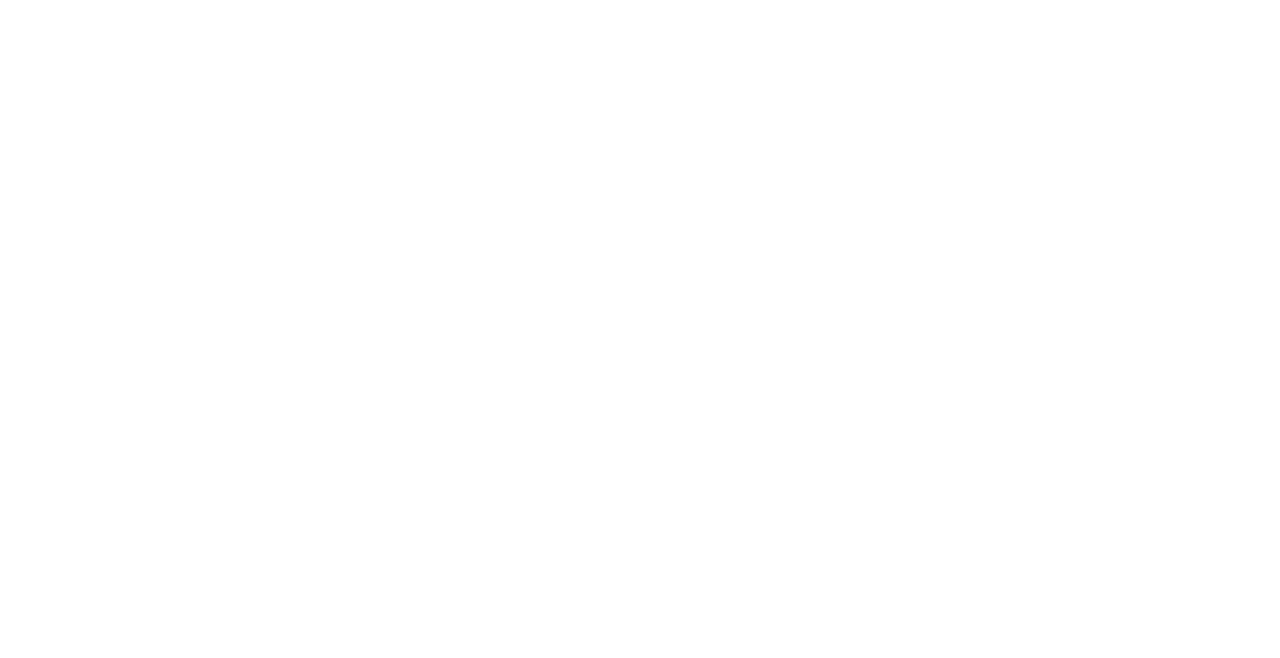
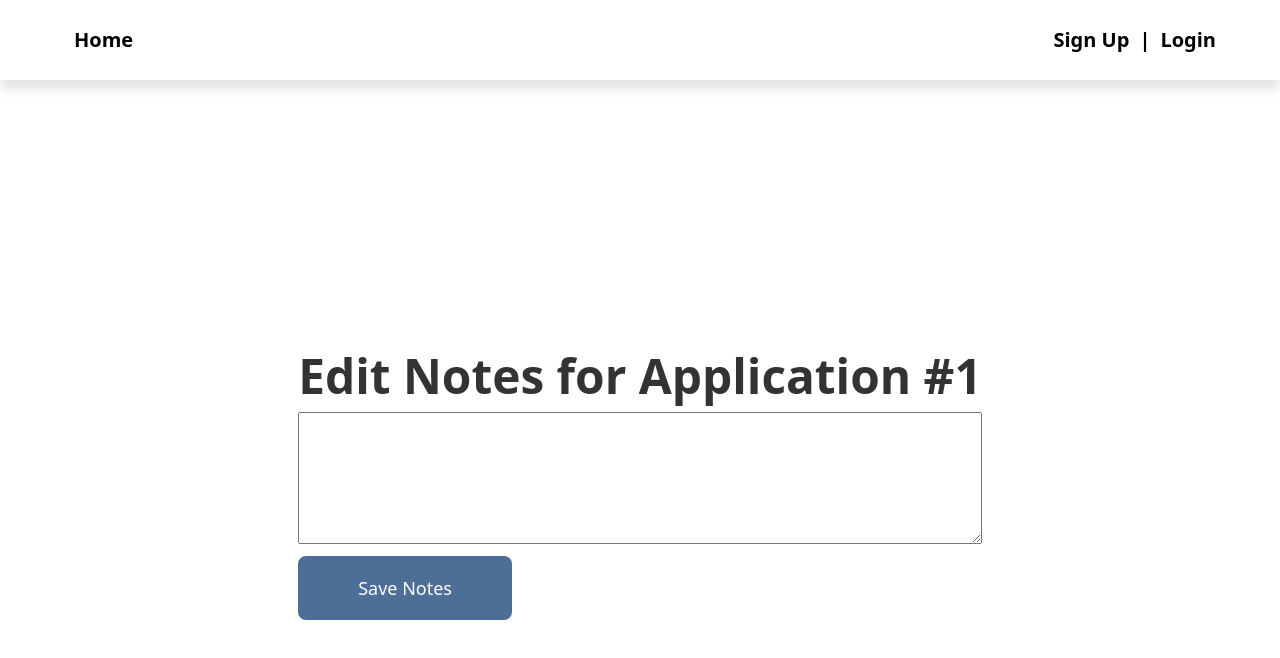
Before and after one commit to TyLou28/Application-Tracker, a React (Vite) app in the folder frontend/frontend/: page /track-applications/applications/1/notes in a window 1280 px wide. Before the commit this address had no page. Shown: the top 658 px of the page. Built offline with nearby package versions, Linux system fonts and the light colour scheme; no server answers.

Commit message:
Notes section added to frontend

```diff
--- a/frontend/frontend/src/App.jsx
+++ b/frontend/frontend/src/App.jsx
@@ -9,6 +9,7 @@
 import Layout from './pages/Layout';
 import NewEntry from './pages/NewEntry';
 import TrackApplications from './pages/TrackApplications';
+import Notes from './pages/Notes';
 
 
 function App() {
@@ -94,7 +95,8 @@
           <Route path='register' element={<Register />} />
           <Route path='login' element={<Login />} />
           <Route path='new-entry' element={<NewEntry />} />
-          <Route path='track-applications' element={<TrackApplications />} />
+          <Route path='track-applications' element={<TrackApplications /> } />
+          <Route path='track-applications/applications/:id/notes' element={<Notes />}/>
         </Route>
       </Routes>
     </BrowserRouter>
--- /dev/null
+++ b/frontend/frontend/src/pages/Notes.jsx
@@ -0,0 +1,67 @@
+import React, { useEffect, useState } from "react";
+import { useParams, useNavigate } from 'react-router-dom';
+
+export default function Notes() {
+    const { id } = useParams();
+    const navigate = useNavigate();
+    const[notes, setNotes] = useState();
+    const [loading, setLoading] = useState(true);
+
+    useEffect(() => {
+        fetchNotes();
+    }, [id])
+
+    const fetchNotes = async () => {
+        try {
+            const token = localStorage.getItem("accessToken");
+            const response = await fetch(`http://localhost:8000/user-applications`, {
+                method: "GET",
+                headers: {
+                    "Authorization": `Bearer ${token}`,
+                    "Content-Type": "application/json",
+                }
+            });
+            const data = await response.json()
+            setNotes(data.notes || '')
+        } catch(err) {
+            console.error(err);
+        } finally {
+            setLoading(false);
+        }
+    }
+    const handleSave = async () => {
+        try {
+          const res = await fetch(`http://localhost:8000/applications/${id}/update-notes`, {
+            method: "PATCH",
+            headers: {
+              "Content-Type": "application/json"
+            },
+            body: JSON.stringify({ notes })
+          });
+
+          if (!res.ok) throw new Error("Failed to update notes");
+
+          alert("Notes updated successfully");
+
+        } catch (err) {
+          console.error(err);
+          alert("Something went wrong");
+        }
+      };
+
+    if (loading) return <p> Loading Notes </p>
+
+    return (
+    <div style={{ padding: '2rem' }}>
+        <h2>Edit Notes for Application #{id}</h2>
+        <textarea
+        value={notes}
+        onChange={(e) => setNotes(e.target.value)}
+        rows={10}
+        style={{ width: '100%', padding: '1rem', fontSize: '1rem' }}
+        />
+        <br />
+        <button onClick={handleSave} style={{ marginTop: '1rem' }}>Save Notes</button>
+    </div>
+    );
+}
--- a/frontend/frontend/src/pages/TrackApplications.jsx
+++ b/frontend/frontend/src/pages/TrackApplications.jsx
@@ -1,10 +1,12 @@
 import React, { useEffect, useState } from "react";
+import { useNavigate } from 'react-router-dom';
 import '../App.css'
 import '../styles/applicationTable.css'
 export default function TrackApplications() {
     const [applications, setApplications] = useState([]);
     const [newStatus, setNewStatus] = useState("");
     const [statusError, setStatusError] = useState({});
+    const navigate = useNavigate();
 
     useEffect(() => {
         fetchApplications();
@@ -132,6 +134,7 @@
                                 />
                                 <button onClick={() => updateStatus(job.id, job.company, job.role, job.location, job.salary)}>Change Status</button>
                                 <button onClick={() => deleteApplication(job.id)}> Delete Appplication</button>
+                                <button onClick={() => navigate(`/track-applications/applications/${job.id}/notes`)}> View Notes </button>
                                 {statusError[job.id] && (
                                     <div style={{ color: 'red', marginTop: '5px' }}>
                                     {statusError[job.id]}
```
Also changed, not shown: 1 other file (tests, documents, lock files or other folders).
